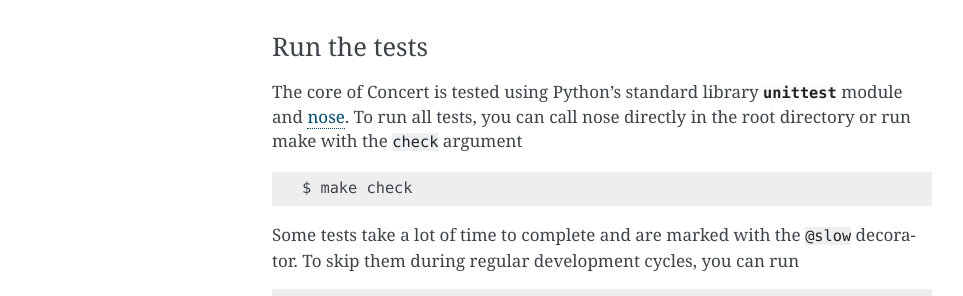
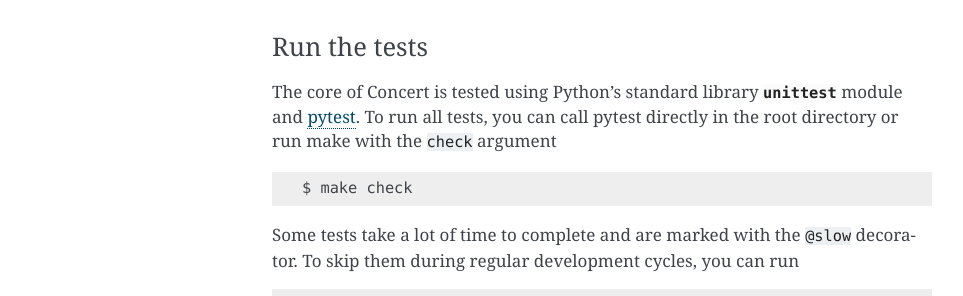
Before and after one commit to ufo-kit/concert, a Sphinx documentation site: the page built from docs/devel/tutorial.rst, in a window 1280 px wide and 900 px high, scrolled down 403 px. Shown: the part 155-451 px from the top of the window, without its empty margins (148-1111 px from the left). Built offline with Sphinx 7.4.7, drawn with Linux system fonts in a browser that asks for light colours.

Commit message:
tests: switch to pytest
fixes #491.

```diff
--- a/docs/devel/tutorial.rst
+++ b/docs/devel/tutorial.rst
@@ -29,7 +29,7 @@ Run the tests
 -------------
 
 The core of Concert is tested using Python's standard library :mod:`unittest`
-module and `nose`_. To run all tests, you can call nose directly in the root
+module and `pytest`_. To run all tests, you can call pytest directly in the root
 directory or run make with the ``check`` argument ::
 
     $ make check
@@ -42,7 +42,7 @@ decorator. To skip them during regular development cycles, you can run ::
 You are highly encouraged to add new tests when you are adding a new feature to
 the core or fixing a known bug.
 
-.. _nose: https://nose.readthedocs.org/en/latest/
+.. _pytest: https://docs.pytest.org/
 
 
 
--- a/requirements.txt
+++ b/requirements.txt
@@ -1,6 +1,5 @@
 ipython
 matplotlib
-nose
 numpy
 pint>=0.12
 prettytable
--- a/setup.py
+++ b/setup.py
@@ -30,7 +30,6 @@ setup(
     install_requires=[
         'ipython',
         'matplotlib',
-        'nose',
         'numpy',
         'pint>=0.12',
         'prettytable',
@@ -39,7 +38,5 @@ setup(
         'scipy',
         'tifffile'
     ],
-    tests_require=['nose',
-                   'testfixtures'],
     test_suite='concert.tests',
 )
```
Also changed, not shown: 5 other files.
